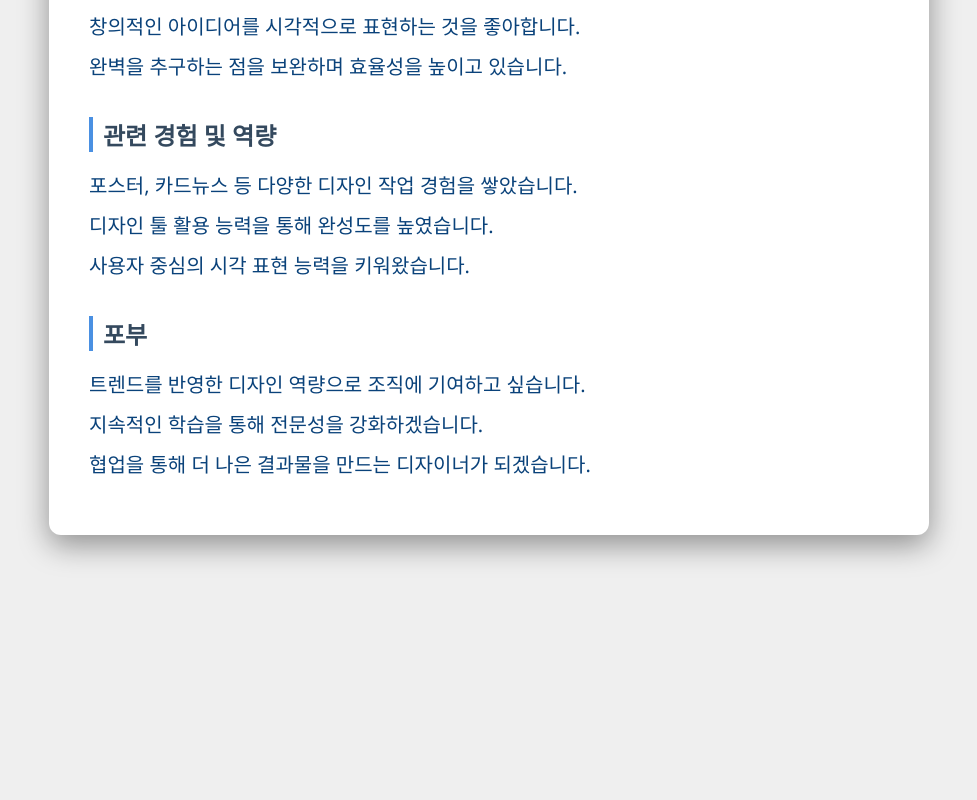
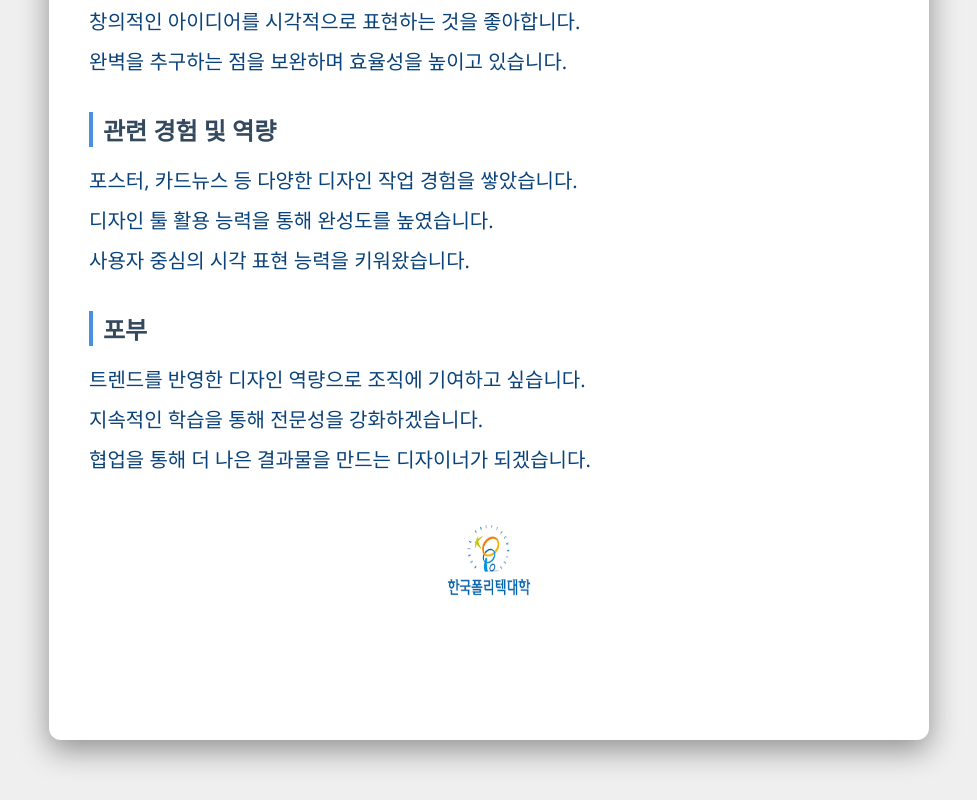
Before and after one commit to ysh2a/wjwkd.html, a plain HTML site: page index.html in a window 1280 px wide. Shown: the part 1038-1838 px from the top of the page, without its empty margins (151-1128 px from the left). Before the commit the page ends 1633 px from the top, so only its background shows below. Drawn offline with Linux system fonts and the light colour scheme.

Commit message:
Update index.html

```diff
--- a/index.html
+++ b/index.html
@@ -32,7 +32,6 @@
             color: #0a427a;
             margin-top: 10px;
             font-size: 20px;
-
         }
 
         h3 {
@@ -78,6 +77,22 @@
             height: 50%;
             object-fit: cover;
         }
+
+        h4 {
+            width: 150px;
+            height: 150px;
+            margin: 40px auto;
+            text-align: center;
+        }
+
+        h4 img {
+            width: 150px;
+            height: 100px;
+            border-radius: 50%;
+            display: block;
+            margin: 0 auto;
+        }
+
     </style>
 </head>
 <body>
@@ -85,10 +100,11 @@
 <div class="container">
     <h1>자기소개서</h1>
 
-    <img src="download.jpg" width="150px" alt="카피조우의증명사진">
+    <img src="download.jpg" width="150px" style="display:block;" alt="카피조우의증명사진">
 
     <h2>기본정보: 양승호 / 23세 / 학생
-        <p>학교: 폴리텍대학정수캠</p><p>학과: 시각디자인학과</p>
+        <p>학교: 폴리텍대학정수캠</p>
+        <p>학과: 시각디자인학과</p>
     </h2>
 
     <h3>취미</h3>
@@ -117,6 +133,11 @@
     <p>트렌드를 반영한 디자인 역량으로 조직에 기여하고 싶습니다.</p>
     <p>지속적인 학습을 통해 전문성을 강화하겠습니다.</p>
     <p>협업을 통해 더 나은 결과물을 만드는 디자이너가 되겠습니다.</p>
+
+    <h4>
+        <img src="download.png" alt="카피조우의증명사진">
+    </h4>
+
 </div>
 
 </body>
```
